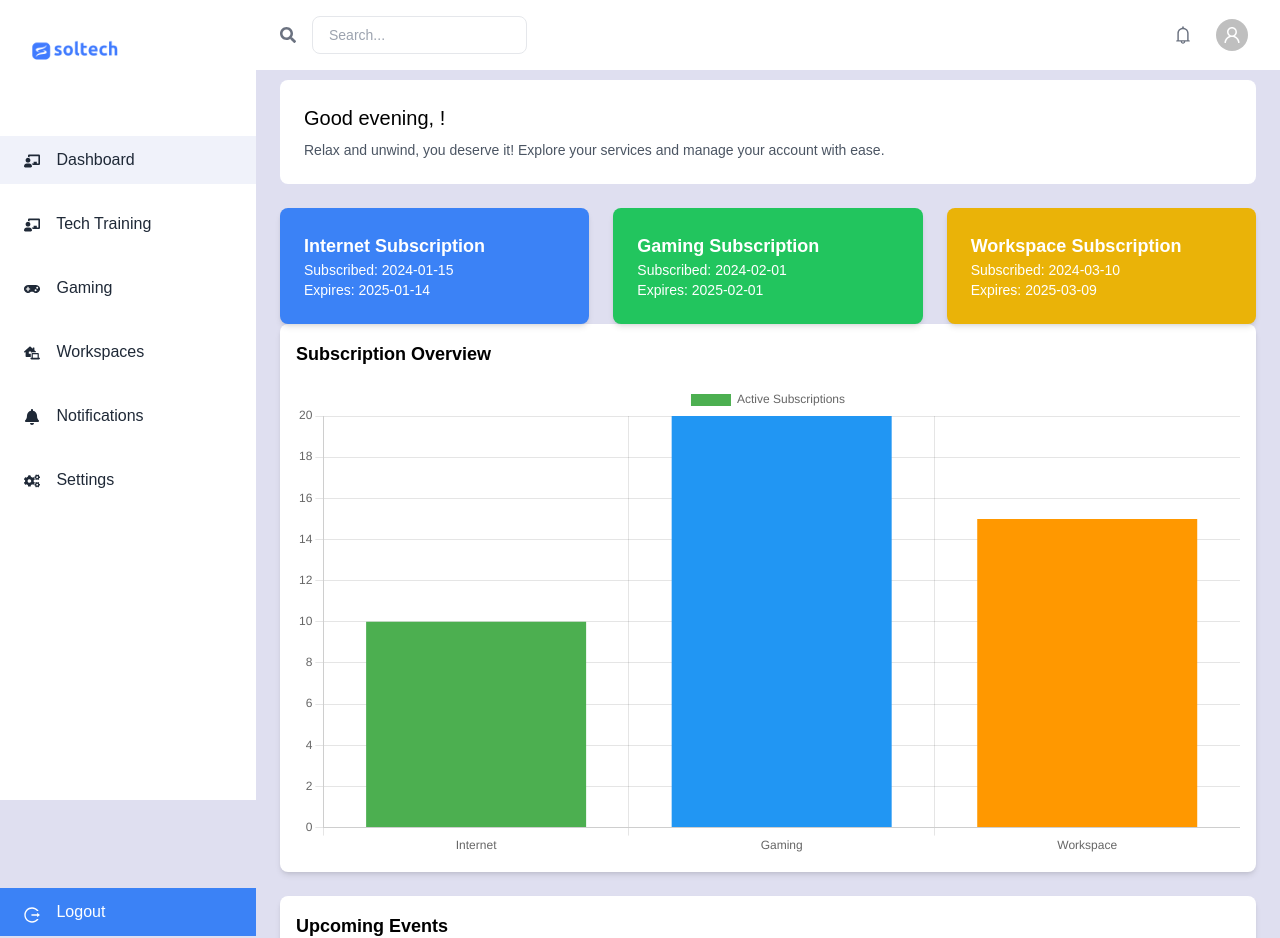
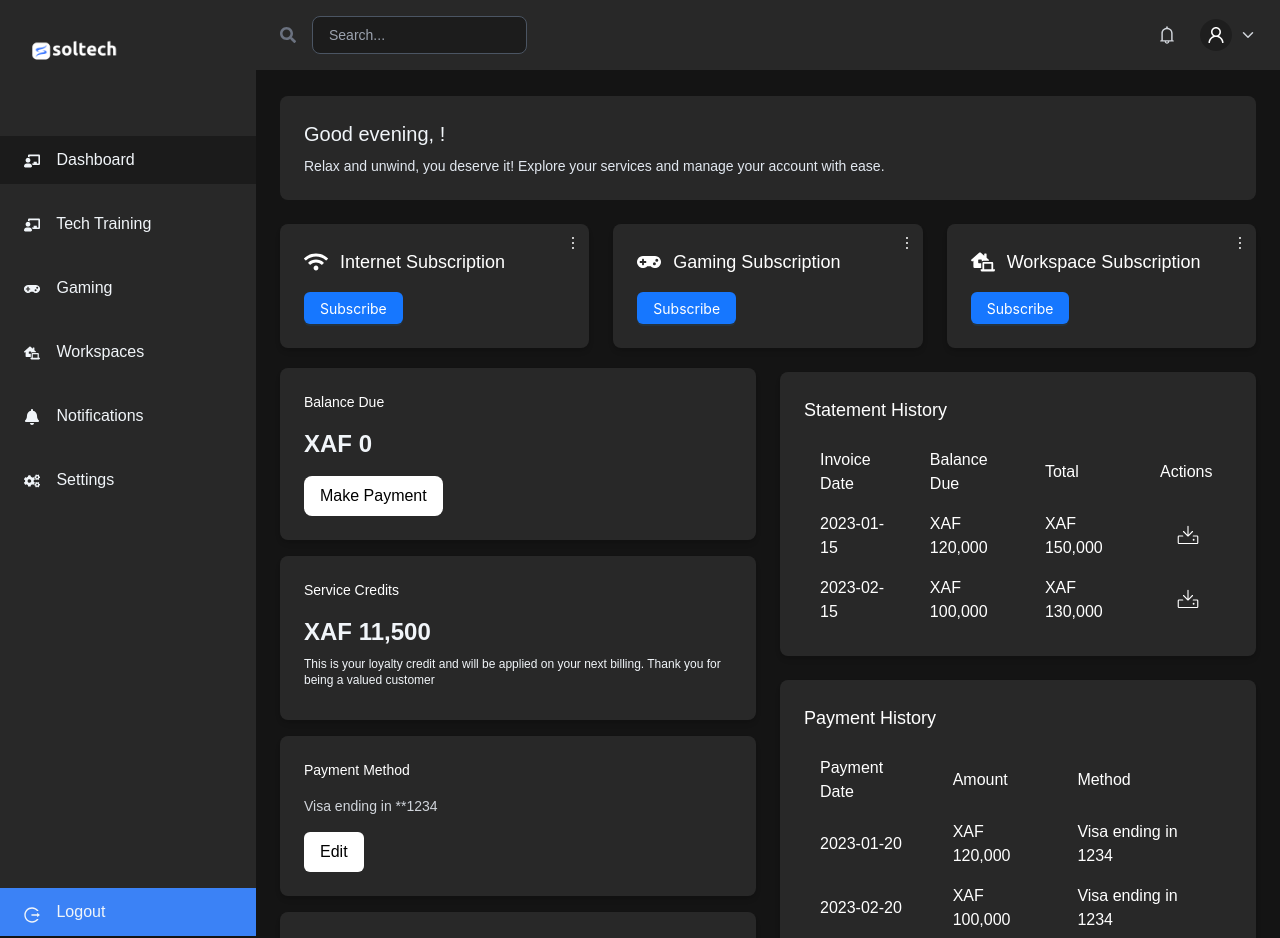
Before and after one commit to Simeon-Azeh/soltech, a React (Vite) app: page /dashboard in a window 1280 px wide. Shown: the top 938 px of the page. Built offline with nearby package versions, Linux system fonts and the light colour scheme; no server answers; the database is empty; a web font is replaced by a local one.

Commit message:
Enhance Dashboard layout and add Billing Overview and Payment History components; update GreetingCard styling and Navbar background

```diff
--- /dev/null
+++ b/src/components/BillingOverview.jsx
@@ -0,0 +1,31 @@
+import React from 'react';
+
+const BillingOverview = () => {
+  return (
+    <div className="mt-5 space-y-4 rounded-md">
+      <div className="p-6 bg-[#282828] rounded-lg shadow-md">
+        <h2 className="mb-4 text-sm font-medium text-white">Balance Due</h2>
+        <p className="text-2xl font-semibold text-slate-100">XAF 0</p>
+        <button className="px-4 py-2 mt-4 text-black bg-white rounded-lg ">Make Payment</button>
+      </div>
+      <div className="p-6 bg-[#282828] rounded-lg shadow-md">
+        <h2 className="mb-4 text-sm font-medium text-white">Service Credits</h2>
+        <p className="text-2xl font-semibold text-slate-100">XAF 11,500</p>
+        <p className='my-2 text-xs text-slate-100'>This is your loyalty credit and will be applied on your next billing. Thank you for being a valued customer</p>
+      </div>
+      <div className="p-6 bg-[#282828] rounded-lg shadow-md">
+        <h2 className="mb-4 text-sm font-medium text-white">Payment Method</h2>
+        <p className="text-sm text-gray-300">Visa ending in **1234</p>
+        <button className="px-4 py-2 mt-4 text-black bg-white rounded-md">Edit</button>
+      </div>
+      <div className="p-6 bg-[#282828] rounded-lg shadow-md">
+        <h2 className="mb-4 text-sm font-medium text-white">Current Billing Cycle:</h2>
+        <p className="text-sm text-gray-300">Billing Period: <span className='text-lg font-medium'>Nov 15 - Dec 14</span> </p>
+        <p className="text-sm text-gray-300">Due date: <span className='text-lg font-medium'>Dec 15</span> </p>
+      </div>
+
+    </div>
+  );
+};
+
+export default BillingOverview;
--- a/src/components/GreetingCard.jsx
+++ b/src/components/GreetingCard.jsx
@@ -37,9 +37,9 @@ const GreetingCard = () => {
   }, []);
 
   return (
-    <div className="p-6 mb-6 bg-white rounded-lg ">
-      <h2 className="text-xl font-medium text-black">{greeting}, <span className='text-blue-500'>{userName}</span>!</h2>
-      <p className="mt-2 text-sm font-medium text-gray-600">
+    <div className="p-6 mb-6 bg-[#282828] rounded-lg ">
+      <h2 className="text-xl font-medium text-slate-100">{greeting}, <span className='text-slate-300'>{userName}</span>!</h2>
+      <p className="mt-2 text-sm font-medium text-slate-200">
         {message} Explore your services and manage your account with ease.
       </p>
     </div>
--- a/src/components/Header.jsx
+++ b/src/components/Header.jsx
@@ -6,6 +6,7 @@ import { auth, db } from '../firebase';
 import { doc, getDoc } from 'firebase/firestore';
 import { NavLink } from 'react-router-dom';
 import { FaChalkboardTeacher, FaGamepad, FaLaptopHouse, FaBell, FaCogs } from 'react-icons/fa';
+import { IoChevronDown } from "react-icons/io5";
 
 const Navbar = () => {
   const [userName, setUserName] = useState('');
@@ -54,7 +55,7 @@ const Navbar = () => {
   );
 
   const drawerContent = (
-    <nav className="flex flex-col justify-between h-full mt-6">
+    <nav className="flex flex-col justify-between h-full mt-6 text-white bg-[#282828]">
       <ul className="space-y-4">
         <li>
           <NavLink to="/dashboard" className={({ isActive }) => isActive ? 'block px-6 py-3 bg-gray-700 text-white' : 'block px-6 py-3 hover:bg-gray-700 hover:text-white'} onClick={closeDrawer}>
@@ -95,22 +96,22 @@ const Navbar = () => {
 
   return (
     <>
-      <header className="fixed top-0 left-0 right-0 z-50 flex items-center justify-between w-full px-6 py-4 bg-white  md:left-64 md:w-[calc(100%-16rem)]">
+      <header className="fixed top-0 left-0 right-0 z-50 flex items-center justify-between w-full px-6 py-4 bg-[#282828] md:left-64 md:w-[calc(100%-16rem)]">
         <div className="flex items-center gap-4">
           <Button className="lg:hidden" type="primary" icon={<FaBars />} onClick={showDrawer} />
           <FaSearch className="text-gray-500" />
           <input
             type="text"
             placeholder="Search..."
-            className="px-4 py-2 text-sm border rounded-lg focus:outline-none focus:ring focus:ring-blue-200"
+            className="px-4 py-2 text-sm text-gray-300 bg-[#1c1c1c] border border-gray-600 rounded-lg focus:outline-none focus:ring focus:ring-blue-200"
           />
         </div>
         <div className="flex items-center gap-6">
-          <BellOutlined className="text-lg text-gray-500 cursor-pointer hover:text-blue-500" />
+          <BellOutlined className="text-lg text-gray-300 cursor-pointer hover:text-blue-500" />
           <Dropdown overlay={menu} trigger={['click']}>
             <div className="flex items-center gap-2 cursor-pointer">
               <Avatar icon={<UserOutlined />} />
-              <span className="hidden text-gray-800 md:inline">{userName}</span>
+              <span className="items-center hidden gap-2 text-gray-300 md:flex">{userName} <IoChevronDown /></span>
             </div>
           </Dropdown>
         </div>
--- /dev/null
+++ b/src/components/PaymentHistory.jsx
@@ -0,0 +1,93 @@
+import React from 'react';
+import { PiDownloadLight } from "react-icons/pi";
+
+const PaymentHistory = () => {
+  const statements = [
+    { date: '2023-01-15', balanceDue: 'XAF 120,000', total: 'XAF 150,000' },
+    { date: '2023-02-15', balanceDue: 'XAF 100,000', total: 'XAF 130,000' },
+  ];
+
+  const payments = [
+    { date: '2023-01-20', amount: 'XAF 120,000', method: 'Visa ending in 1234' },
+    { date: '2023-02-20', amount: 'XAF 100,000', method: 'Visa ending in 1234' },
+  ];
+
+  const credits = [
+    { date: '2023-01-25', amount: 'XAF 30,000', description: 'Service Credit' },
+    { date: '2023-02-25', amount: 'XAF 20,000', description: 'Promotional Credit' },
+  ];
+
+  return (
+    <div className="mt-6 space-y-6">
+      <div className="p-6 bg-[#282828] rounded-lg shadow-md">
+        <h2 className="text-lg font-medium text-white">Statement History</h2>
+        <table className="w-full mt-4 text-white">
+          <thead>
+            <tr>
+              <th className="px-4 py-2 font-medium text-left">Invoice Date</th>
+              <th className="px-4 py-2 font-medium text-left">Balance Due</th>
+              <th className="px-4 py-2 font-medium text-left">Total</th>
+              <th className="px-4 py-2 font-medium text-left">Actions</th>
+            </tr>
+          </thead>
+          <tbody>
+            {statements.map((statement, index) => (
+              <tr key={index} className="hover:bg-gray-700">
+                <td className="px-4 py-2 ">{statement.date}</td>
+                <td className="px-4 py-2">{statement.balanceDue}</td>
+                <td className="px-4 py-2">{statement.total}</td>
+                <td className="px-4 py-2">
+                  <button className="px-4 py-2 text-white "><PiDownloadLight size={24} /></button>
+                </td>
+              </tr>
+            ))}
+          </tbody>
+        </table>
+      </div>
+      <div className="p-6 bg-[#282828] rounded-lg shadow-md">
+        <h2 className="text-lg font-medium text-white">Payment History</h2>
+        <table className="w-full mt-4 text-white">
+          <thead>
+            <tr>
+              <th className="px-4 py-2 font-medium text-left">Payment Date</th>
+              <th className="px-4 py-2 font-medium text-left">Amount</th>
+              <th className="px-4 py-2 font-medium text-left">Method</th>
+            </tr>
+          </thead>
+          <tbody>
+            {payments.map((payment, index) => (
+              <tr key={index} className="hover:bg-gray-700">
+                <td className="px-4 py-2">{payment.date}</td>
+                <td className="px-4 py-2">{payment.amount}</td>
+                <td className="px-4 py-2">{payment.method}</td>
+              </tr>
+            ))}
+          </tbody>
+        </table>
+      </div>
+      <div className="p-6 bg-[#282828] rounded-lg shadow-md">
+        <h2 className="text-lg font-medium text-white">Credits Granted</h2>
+        <table className="w-full mt-4 text-white">
+          <thead>
+            <tr>
+              <th className="px-4 py-2 font-medium text-left">Credit Date</th>
+              <th className="px-4 py-2 font-medium text-left">Amount</th>
+              <th className="px-4 py-2 font-medium text-left">Description</th>
+            </tr>
+          </thead>
+          <tbody>
+            {credits.map((credit, index) => (
+              <tr key={index} className="hover:bg-gray-700">
+                <td className="px-4 py-2">{credit.date}</td>
+                <td className="px-4 py-2">{credit.amount}</td>
+                <td className="px-4 py-2">{credit.description}</td>
+              </tr>
+            ))}
+          </tbody>
+        </table>
+      </div>
+    </div>
+  );
+};
+
+export default PaymentHistory;
--- a/src/components/Sidebar.jsx
+++ b/src/components/Sidebar.jsx
@@ -13,49 +13,49 @@ const Sidebar = ({ onClose }) => {
   };
 
   const sidebarContent = (
-    <nav className="flex flex-col justify-between h-full mt-2">
-      <ul className="space-y-4 font-medium text-gray-800">
+    <nav className="flex flex-col justify-between h-full mt-2 bg-[#282828]">
+      <ul className="space-y-4 font-medium text-slate-100">
         <li>
-          <NavLink to="/dashboard" className={({ isActive }) => isActive ? 'block px-6 py-3 bg-blue-100' : 'block px-6 py-3 hover:bg-slate-100'} onClick={onClose}>
+          <NavLink to="/dashboard" className={({ isActive }) => isActive ? 'block px-6 py-3 bg-[#1b1b1b]' : 'block px-6 py-3 hover:bg-[#1c1c1c]'} onClick={onClose}>
             <FaChalkboardTeacher className="inline-block mr-3" /> Dashboard
           </NavLink>
         </li>
         <li>
-          <NavLink to="/dashboard/tech" className={({ isActive }) => isActive ? 'block px-6 py-3 bg-blue-100' : 'block px-6 py-3 hover:bg-slate-100'} onClick={onClose}>
+          <NavLink to="/dashboard/tech" className={({ isActive }) => isActive ? 'block px-6 py-3 bg-[#1b1b1b]' : 'block px-6 py-3 hover:bg-[#1c1c1c]'} onClick={onClose}>
             <FaChalkboardTeacher className="inline-block mr-3" /> Tech Training
           </NavLink>
         </li>
         <li>
-          <NavLink to="/dashboard/gaming" className={({ isActive }) => isActive ? 'block px-6 py-3 bg-blue-100' : 'block px-6 py-3 hover:bg-slate-100'} onClick={onClose}>
+          <NavLink to="/dashboard/gaming" className={({ isActive }) => isActive ? 'block px-6 py-3 bg-[#1b1b1b]' : 'block px-6 py-3 hover:bg-[#1c1c1c]'} onClick={onClose}>
             <FaGamepad className="inline-block mr-3" /> Gaming
           </NavLink>
         </li>
         <li>
-          <NavLink to="/workspaces" className={({ isActive }) => isActive ? 'block px-6 py-3 bg-blue-100' : 'block px-6 py-3 hover:bg-slate-100'} onClick={onClose}>
+          <NavLink to="/workspaces" className={({ isActive }) => isActive ? 'block px-6 py-3 bg-[#1b1b1b]' : 'block px-6 py-3 hover:bg-[#1c1c1c]'} onClick={onClose}>
             <FaLaptopHouse className="inline-block mr-3" /> Workspaces
           </NavLink>
         </li>
         <li>
-          <NavLink to="/notifications" className={({ isActive }) => isActive ? 'block px-6 py-3 bg-blue-100' : 'block px-6 py-3 hover:bg-slate-100'} onClick={onClose}>
+          <NavLink to="/notifications" className={({ isActive }) => isActive ? 'block px-6 py-3 bg-[#1b1b1b]' : 'block px-6 py-3 hover:bg-[#1c1c1c]'} onClick={onClose}>
             <FaBell className="inline-block mr-3" /> Notifications
           </NavLink>
         </li>
         <li>
-          <NavLink to="/settings" className={({ isActive }) => isActive ? 'block px-6 py-3 bg-blue-100' : 'block px-6 py-3 hover:bg-slate-100'} onClick={onClose}>
+          <NavLink to="/settings" className={({ isActive }) => isActive ? 'block px-6 py-3 bg-[#1b1b1b]' : 'block px-6 py-3 hover:bg-[#1c1c1c]'} onClick={onClose}>
             <FaCogs className="inline-block mr-3" /> Settings
           </NavLink>
         </li>
       </ul>
-      <div className="px-6 py-3 mt-6 text-white bg-blue-500 cursor-pointer hover:bg-gray-600" onClick={handleLogout}>
+      <div className="px-6 py-3 mt-6 bg-blue-500 cursor-pointer text-slate-100 hover:bg-gray-600" onClick={handleLogout}>
         <LogoutOutlined className="inline-block mr-3" /> Logout
       </div>
     </nav>
   );
 
   return (
-    <aside className="fixed hidden w-64 h-screen text-white bg-white lg:block">
+    <aside className="fixed hidden w-64 h-screen bg-[#282828] text-slate-100 lg:block">
       <div className="w-32 h-32 pl-6">
-        <img src="/img/soltechblue_long.png" alt="Soltech Logo" className="object-cover w-full" />
+        <img src="/img/soltechwhite_long.png" alt="Soltech Logo" className="object-cover w-full" />
       </div>
       {sidebarContent}
     </aside>
--- a/src/components/SubscriptionCards.jsx
+++ b/src/components/SubscriptionCards.jsx
@@ -1,21 +1,98 @@
-import React from 'react';
+import React, { useEffect, useState } from 'react';
+import { Menu, Dropdown, Button } from 'antd';
+import { MoreOutlined, SyncOutlined, ArrowUpOutlined, CloseOutlined } from '@ant-design/icons';
+import { FaWifi, FaGamepad, FaLaptopHouse } from 'react-icons/fa';
+import dayjs from 'dayjs';
+import { db } from '../firebase'; // Corrected import
 
-const SubscriptionCards = () => {
-  const subscriptions = [
-    { type: 'Internet', subscribed: '2024-01-15', expires: '2025-01-14', color: 'bg-blue-500' },
-    { type: 'Gaming', subscribed: '2024-02-01', expires: '2025-02-01', color: 'bg-green-500' },
-    { type: 'Workspace', subscribed: '2024-03-10', expires: '2025-03-09', color: 'bg-yellow-500' },
+const SubscriptionCards = ({ userName }) => {
+  const [subscriptions, setSubscriptions] = useState([]);
+  const [userSubscriptions, setUserSubscriptions] = useState([]);
+
+  useEffect(() => {
+    // Fetch user subscriptions from Firestore
+    const fetchUserSubscriptions = async () => {
+      const userSubRef = db.collection('subscriptions').doc(userName);
+      const doc = await userSubRef.get();
+      if (doc.exists) {
+        setUserSubscriptions(doc.data().subscriptions);
+      }
+    };
+
+    fetchUserSubscriptions();
+  }, [userName]);
+
+  const defaultSubscriptions = [
+    { id: 'internet', type: 'Internet', color: 'bg-[#282828]', icon: <FaWifi /> },
+    { id: 'gaming', type: 'Gaming', color: 'bg-[#282828]', icon: <FaGamepad /> },
+    { id: 'workspace', type: 'Workspace', color: 'bg-[#282828]', icon: <FaLaptopHouse /> },
   ];
+
+  const calculateRemainingDays = (expires) => {
+    const today = dayjs();
+    const expirationDate = dayjs(expires);
+    return expirationDate.diff(today, 'day');
+  };
+
+  const handleSubscribe = async (sub) => {
+    const newSubscription = {
+      ...sub,
+      subscribed: dayjs().format('YYYY-MM-DD'),
+      expires: dayjs().add(30, 'day').format('YYYY-MM-DD'),
+    };
+
+    const updatedSubscriptions = [...userSubscriptions, newSubscription];
+    setUserSubscriptions(updatedSubscriptions);
+
+    await db.collection('subscriptions').doc(userName).set({
+      subscriptions: updatedSubscriptions,
+    });
+  };
+
+  const menu = (
+    <Menu>
+      <Menu.Item key="0" icon={<SyncOutlined />}>
+        <a href="#">Renew</a>
+      </Menu.Item>
+      <Menu.Item key="1" icon={<ArrowUpOutlined />}>
+        <a href="#">Upgrade</a>
+      </Menu.Item>
+      <Menu.Item key="2" icon={<CloseOutlined />}>
+        <a href="#">Cancel</a>
+      </Menu.Item>
+    </Menu>
+  );
 
   return (
     <div className="grid grid-cols-1 gap-6 md:grid-cols-2 lg:grid-cols-3">
-      {subscriptions.map((sub, index) => (
-        <div key={index} className={`p-6 rounded-lg shadow-md ${sub.color}`}>
-          <h2 className="text-lg font-bold text-white">{sub.type} Subscription</h2>
-          <p className="text-sm text-white">Subscribed: {sub.subscribed}</p>
-          <p className="text-sm text-white">Expires: {sub.expires}</p>
-        </div>
-      ))}
+      {defaultSubscriptions.map((sub) => {
+        const userSub = userSubscriptions.find((us) => us.id === sub.id);
+        return (
+          <div key={sub.id} className={`relative p-6 rounded-lg shadow-md ${sub.color}`}>
+            <div className="absolute top-2 right-2">
+              <Dropdown overlay={menu} trigger={['click']}>
+                <MoreOutlined className="text-white cursor-pointer" />
+              </Dropdown>
+            </div>
+            <div className="flex items-center mb-4">
+              <div className="mr-3 text-2xl text-white">{sub.icon}</div>
+              <h2 className="text-lg font-medium text-white">{sub.type} Subscription</h2>
+            </div>
+            {userSub ? (
+              <>
+                <div className="flex items-center gap-2">
+                  <p className="text-sm text-white">Subscribed: {userSub.subscribed}</p>
+                  <p className="text-white">|</p>
+                  <p className="text-sm text-white">Expires: {userSub.expires}</p>
+                </div>
+                <p className="text-sm text-white">Remaining Days: <span className="text-xl font-medium">{calculateRemainingDays(userSub.expires)}</span></p>
+              </>
+            ) : (
+              <Button type="primary" onClick={() => handleSubscribe(sub)}>Subscribe</Button>
+            )}
+          </div>
+        );
+      })}
     </div>
   );
 };
--- a/src/pages/Dashboard.jsx
+++ b/src/pages/Dashboard.jsx
@@ -5,22 +5,26 @@ import SubscriptionCards from '../components/SubscriptionCards';
 import SubscriptionCharts from '../components/SubscriptionCharts';
 import UpcomingEvents from '../components/UpcomingEvents';
 import GreetingCard from '../components/GreetingCard';
+import BillingOverview from '../components/BillingOverview';
+import PaymentHistory from '../components/PaymentHistory';
 
 const DashboardPage = () => {
   return (
-    <div className="flex">
+    <div className="flex bg-[#141414]">
       <Sidebar />
       <div className="flex-1 lg:ml-64">
         <Navbar />
-        <main className="p-6 pt-20"> {/* Added pt-20 to account for the fixed Navbar */}
+        <main className="p-6 pt-24"> {/* Added pt-20 to account for the fixed Navbar */}
           <GreetingCard />
           <div className="">
             <SubscriptionCards />
+
           </div>
-          <div className="mb-6">
-            <SubscriptionCharts />
+          <div className="grid grid-cols-1 gap-6 mb-6 lg:grid-cols-2">
+          <BillingOverview />
+            <PaymentHistory />
           </div>
-          <UpcomingEvents />
+
         </main>
       </div>
     </div>
```
